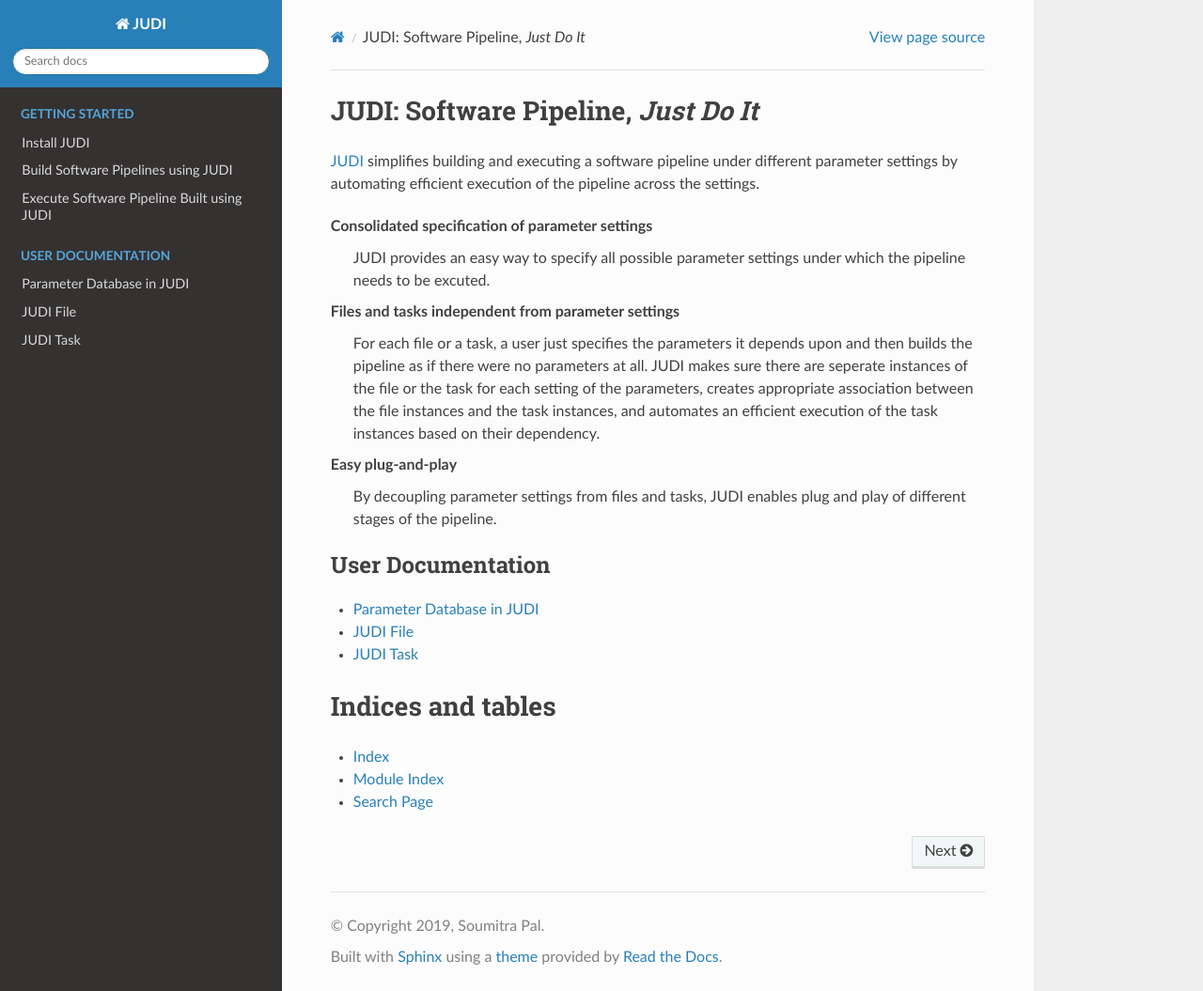
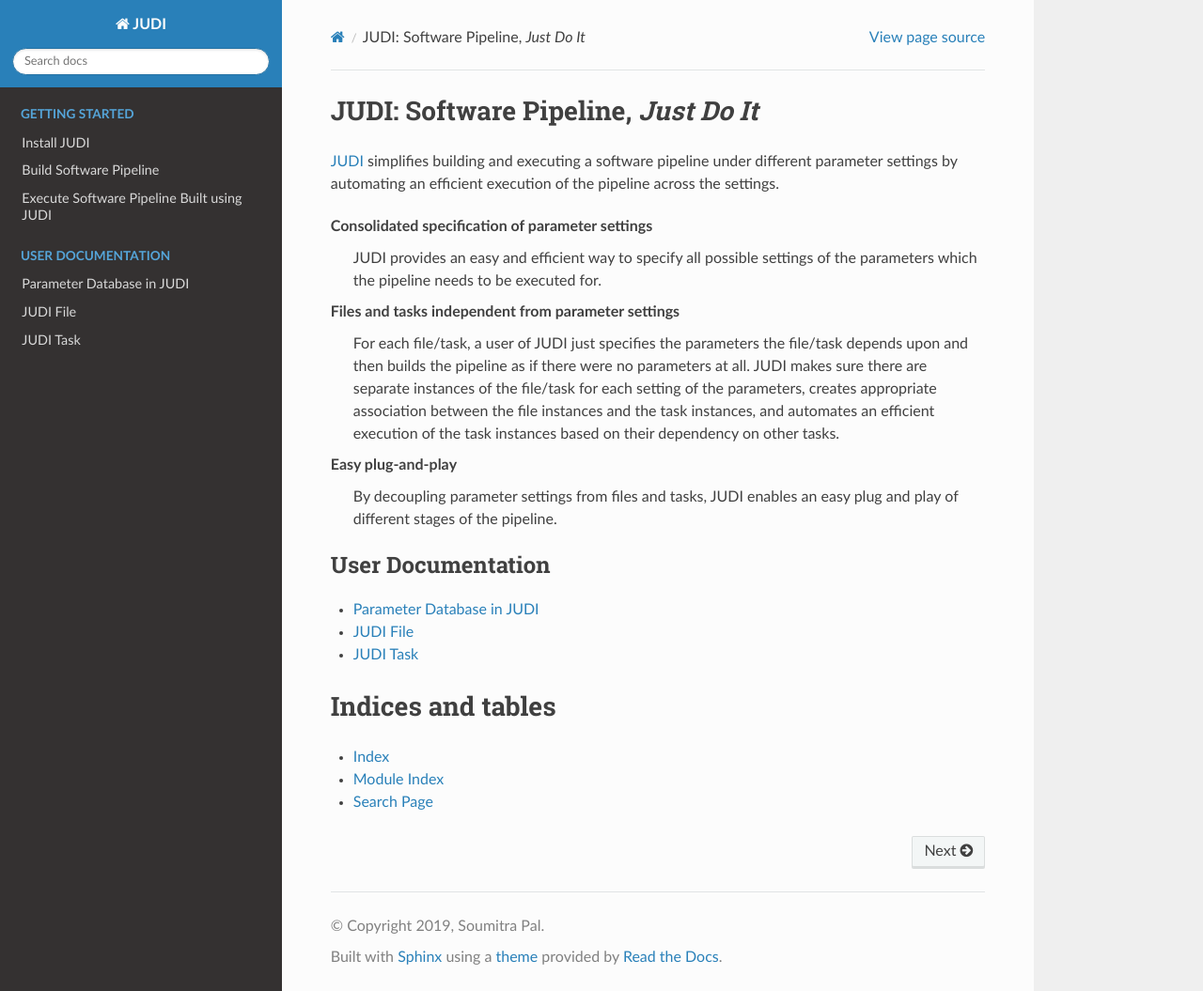
Before and after one commit to ncbi/JUDI, a Sphinx documentation site: the page built from docs/source/index.rst, in a window 1280 px wide and 1055 px high. Shown: the whole window at 94% size. Built offline with Sphinx 7.4.7 and the Read the Docs theme 2.0.0, drawn with Linux system fonts in a browser that asks for light colours.

Commit message:
pull back

```diff
--- a/docs/source/build-pipeline.rst
+++ b/docs/source/build-pipeline.rst
@@ -1,5 +1,5 @@
-Build Software Pipelines using JUDI
-===================================
+Build Software Pipeline
+=======================
 
 .. meta::
    :description lang=en: Get started creating software pipelines using JUDI.
--- a/docs/source/index.rst
+++ b/docs/source/index.rst
@@ -11,23 +11,22 @@ JUDI: Software Pipeline, *Just Do It*
 
 
 `JUDI`_ simplifies building and executing a software pipeline
-under different parameter settings by automating efficient execution
+under different parameter settings by automating an efficient execution
 of the pipeline across the settings.
 
 Consolidated specification of parameter settings
-    JUDI provides an easy way to specify all possible parameter settings
-    under which the pipeline needs to be excuted.
+    JUDI provides an easy and efficient way to specify all possible settings of the parameters
+    which the pipeline needs to be executed for.
 
 Files and tasks independent from parameter settings
-    For each file or a task, a user just specifies the parameters it depends upon
-    and then builds the pipeline as if there were no parameters at all.
-    JUDI makes sure there are seperate instances of the file or the task
-    for each setting of the parameters, creates appropriate association between
-    the file instances and the task instances, and automates an efficient execution
-    of the task instances based on their dependency.
+    For each file/task, a user of JUDI just specifies the parameters the file/task depends upon
+    and then builds the pipeline as if there were no parameters at all.  JUDI makes sure there
+    are separate instances of the file/task for each setting of the parameters, creates
+    appropriate association between the file instances and the task instances, and automates
+    an efficient execution of the task instances based on their dependency on other tasks.
 
 Easy plug-and-play
-    By decoupling parameter settings from files and tasks, JUDI enables
+    By decoupling parameter settings from files and tasks, JUDI enables an easy
     plug and play of different stages of the pipeline.
 
 .. _JUDI: http://judi.readthedocs.org/
```
Also changed, not shown: docs/source/install-judi.rst (+5 -7 lines), 1 other file.
